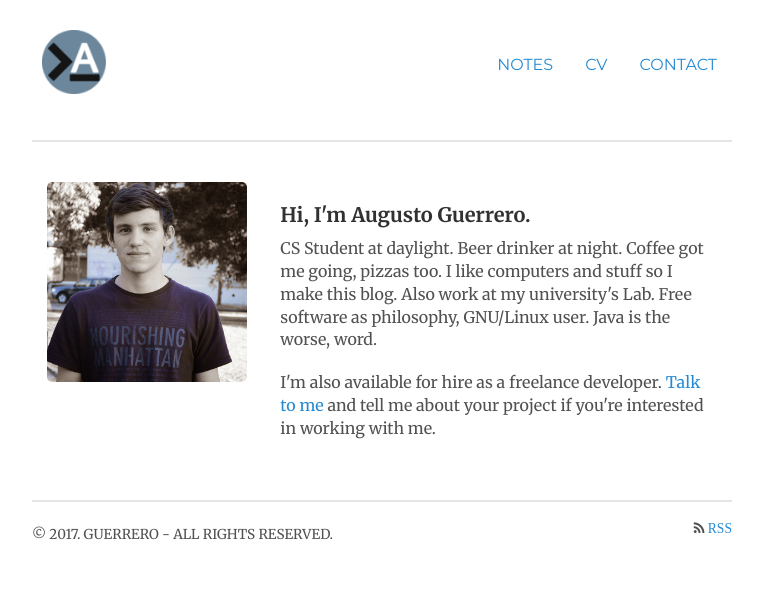
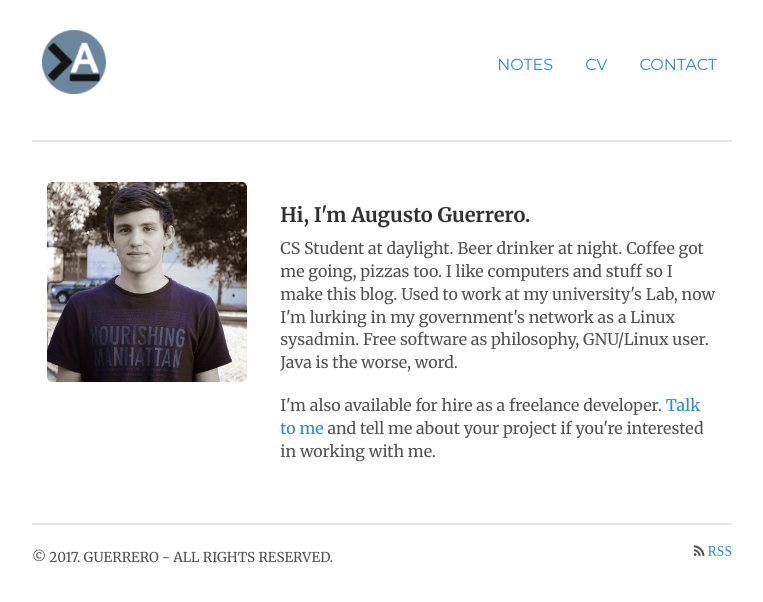
Before and after one commit to augustoguerrero/augustoguerrero.github.io, a Jekyll site: the page built from index.html, in a window 1280 px wide. Shown: the top 602 px of the page, without its empty margins (258-1021 px from the left). Built offline with Jekyll 4.4.1, drawn with Linux system fonts in a browser that asks for light colours; the list of posts is cut into pages by our own code.

Commit message:
new job front page

```diff
--- a/index.html
+++ b/index.html
@@ -9,7 +9,7 @@ title: Home
   </div>
   <div class="col-sm-8">
     <h4>Hi, I'm Augusto Guerrero.</h4>
-    <p>CS Student at daylight. Beer drinker at night. Coffee got me going, pizzas too. I like computers and stuff so I make this blog. Also work at my university's Lab. Free software as philosophy, GNU/Linux user. Java is the worse, word.</p>
+    <p>CS Student at daylight. Beer drinker at night. Coffee got me going, pizzas too. I like computers and stuff so I make this blog. Used to work at my university's Lab, now I'm lurking in my government's network as a Linux sysadmin. Free software as philosophy, GNU/Linux user. Java is the worse, word.</p>
 
     <p>I'm also available for hire as a freelance developer. <a href="contact">Talk to me</a> and tell me about your project if you're interested in working with me.</p>
   </div>
```
